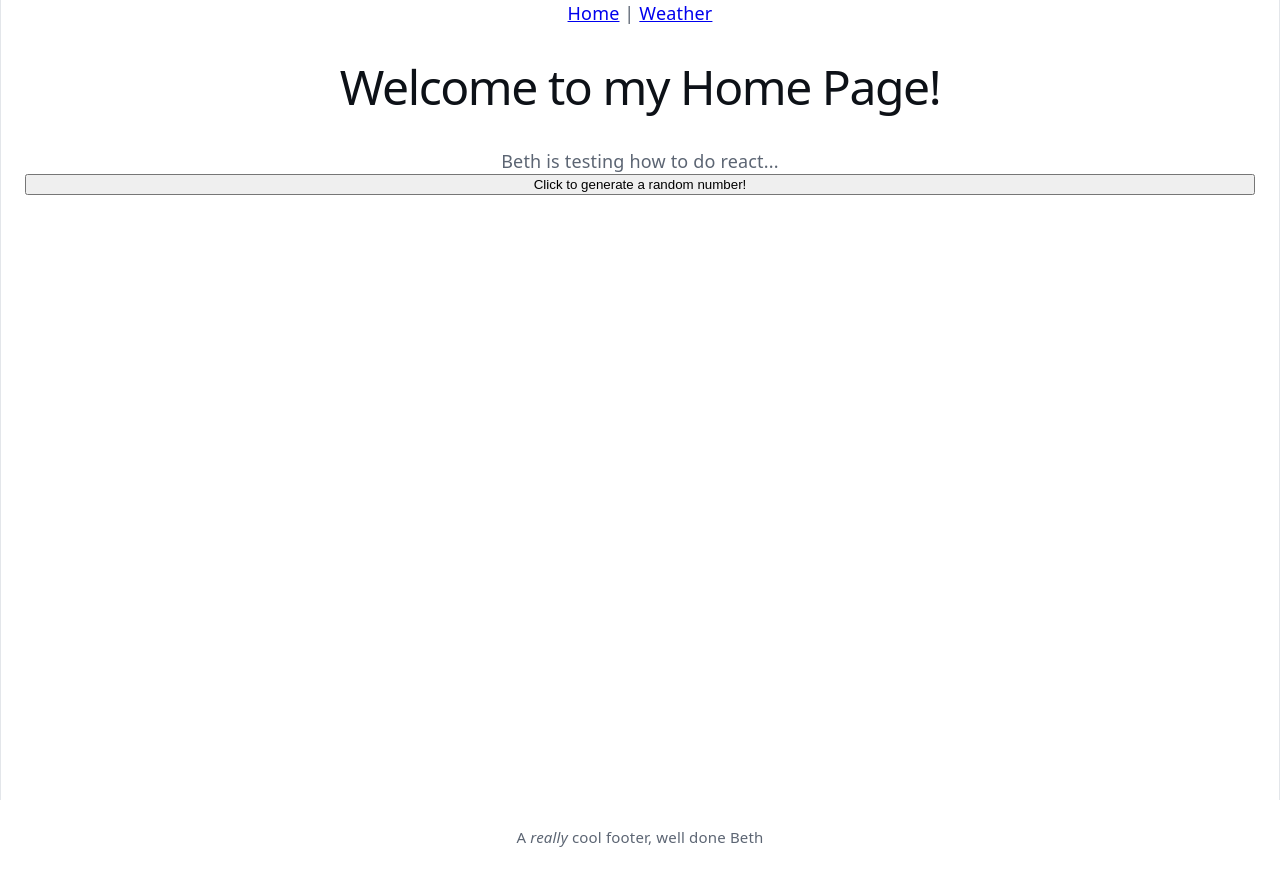
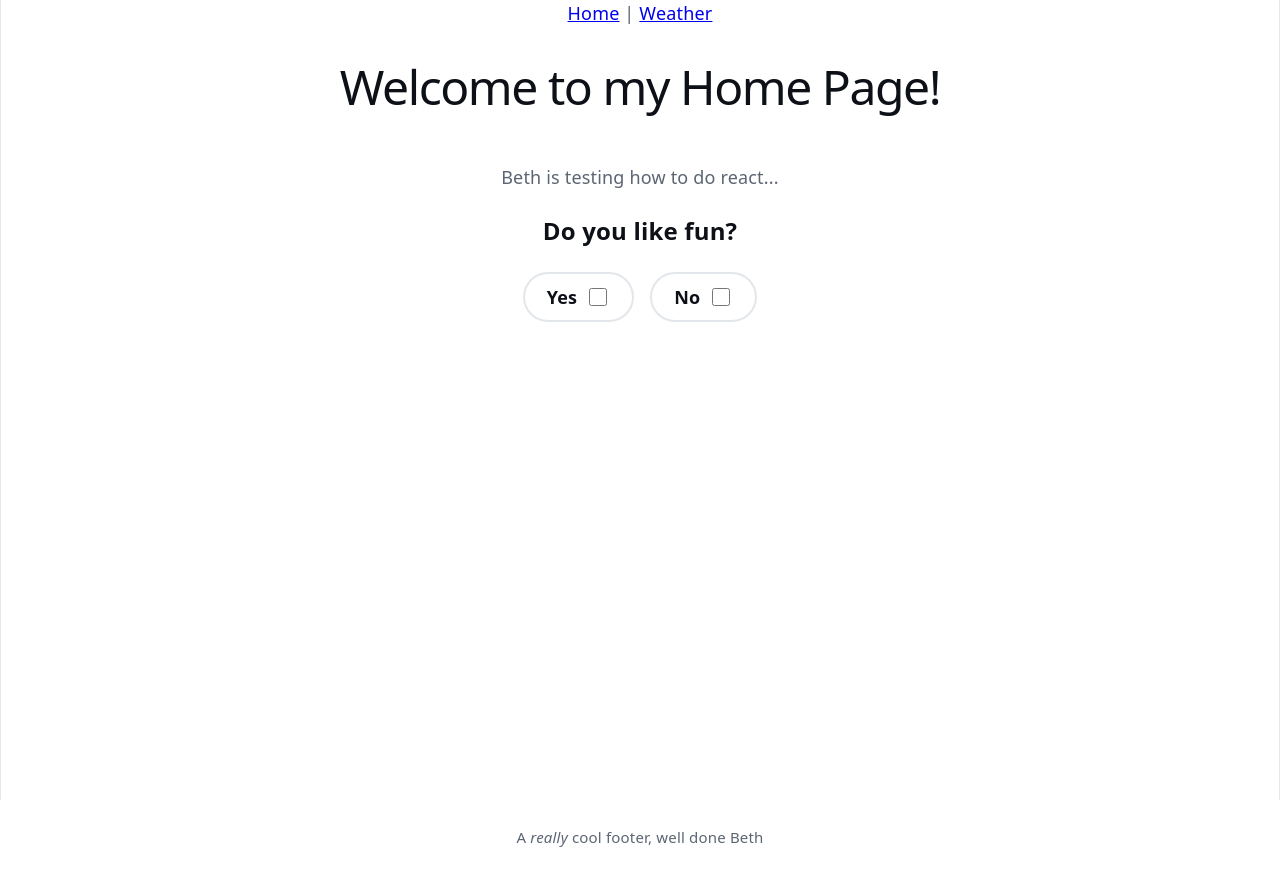
Before and after one commit to bethclarke-s/ns-met-office-weather, a React (Vite) app in the folder metoffice/: page / in a window 1280 px wide. Built offline with nearby package versions, Linux system fonts and the light colour scheme.

Commit message:
Home screen has been edited

```diff
--- a/metoffice/src/App.tsx
+++ b/metoffice/src/App.tsx
@@ -5,8 +5,6 @@ import Home from './Home.js';
 import Weather from './Weather.js';
 
 function App(): React.ReactElement {
-
-
 
   return <>
       <BrowserRouter>
--- /dev/null
+++ b/metoffice/src/Home.css
@@ -0,0 +1,214 @@
+/* ---------------------------------------------------------------
+   Home page — the "fun" zone
+   Loud on purpose. Everything here is class-scoped so it can't
+   leak into the weather page.
+   --------------------------------------------------------------- */
+
+.fun-zone {
+  display: flex;
+  flex-direction: column;
+  align-items: center;
+  gap: 20px;
+  padding: 16px 0 32px;
+}
+
+/* --- the question ------------------------------------------------ */
+
+.fun-question {
+  font-size: 24px;
+  font-weight: 600;
+  color: var(--text-h);
+  margin: 8px 0;
+}
+
+.fun-options {
+  display: flex;
+  justify-content: center;
+  gap: 16px;
+  flex-wrap: wrap;
+}
+
+.fun-options label {
+  display: inline-flex;
+  align-items: center;
+  gap: 8px;
+  padding: 10px 22px;
+  border: 2px solid var(--border);
+  border-radius: 999px;
+  font-weight: 600;
+  color: var(--text-h);
+  cursor: pointer;
+  transition:
+    border-color 0.15s ease,
+    background 0.15s ease,
+    transform 0.15s ease;
+}
+
+.fun-options label:hover {
+  border-color: #ff8e53;
+  background: rgba(255, 142, 83, 0.1);
+  transform: translateY(-2px);
+}
+
+.fun-options input[type="checkbox"] {
+  accent-color: #ff6b6b;
+  width: 18px;
+  height: 18px;
+  cursor: pointer;
+}
+
+/* --- the big number ---------------------------------------------- */
+
+.fun-number {
+  font-size: 108px;
+  font-weight: 800;
+  line-height: 1;
+  letter-spacing: -4px;
+  margin: 8px 0;
+  background: linear-gradient(
+    120deg,
+    #ff6b6b 0%,
+    #ffd93d 30%,
+    #6bcb77 60%,
+    #4d96ff 100%
+  );
+  -webkit-background-clip: text;
+  background-clip: text;
+  color: transparent;
+  animation: number-pop 0.45s cubic-bezier(0.34, 1.56, 0.64, 1);
+
+  @media (max-width: 1024px) {
+    font-size: 72px;
+    letter-spacing: -2px;
+  }
+}
+
+@keyframes number-pop {
+  0% {
+    transform: scale(0.3) rotate(-12deg);
+    opacity: 0;
+  }
+  70% {
+    transform: scale(1.12) rotate(4deg);
+    opacity: 1;
+  }
+  100% {
+    transform: scale(1) rotate(0deg);
+  }
+}
+
+/* --- buttons ------------------------------------------------------ */
+
+.fun-button {
+  font: inherit;
+  font-weight: 700;
+  padding: 14px 30px;
+  border: none;
+  border-radius: 999px;
+  color: #fff;
+  cursor: pointer;
+  /* the second shadow is the "thickness" under the button */
+  transition:
+    transform 0.12s ease,
+    box-shadow 0.12s ease,
+    filter 0.2s ease;
+}
+
+.fun-button:hover {
+  filter: brightness(1.08);
+  transform: translateY(-2px);
+}
+
+.fun-button:active {
+  transform: translateY(4px);
+}
+
+.fun-button:focus-visible {
+  outline: 3px solid var(--accent-border);
+  outline-offset: 3px;
+}
+
+/* the big call to action, with a slowly drifting rainbow */
+.fun-button--primary {
+  font-size: 20px;
+  padding: 18px 40px;
+  background: linear-gradient(
+    120deg,
+    #ff6b6b,
+    #ff8e53,
+    #ffd93d,
+    #6bcb77,
+    #4d96ff,
+    #b56bff,
+    #ff6b6b
+  );
+  background-size: 300% 100%;
+  box-shadow:
+    0 6px 0 #c4485f,
+    0 12px 24px rgba(255, 107, 107, 0.4);
+  animation: rainbow-drift 8s linear infinite;
+}
+
+.fun-button--primary:active {
+  box-shadow:
+    0 2px 0 #c4485f,
+    0 6px 12px rgba(255, 107, 107, 0.4);
+}
+
+@keyframes rainbow-drift {
+  from {
+    background-position: 0% 50%;
+  }
+  to {
+    background-position: 300% 50%;
+  }
+}
+
+.fun-button--again {
+  background: linear-gradient(135deg, #6bcb77, #2fa8a0);
+  box-shadow:
+    0 5px 0 #24806f,
+    0 10px 20px rgba(107, 203, 119, 0.35);
+}
+
+.fun-button--again:active {
+  box-shadow:
+    0 1px 0 #24806f,
+    0 5px 10px rgba(107, 203, 119, 0.35);
+}
+
+.fun-button--reset {
+  font-size: 15px;
+  padding: 10px 22px;
+  background: linear-gradient(135deg, #8e9bb3, #6c7a94);
+  box-shadow:
+    0 4px 0 #4d586d,
+    0 8px 14px rgba(108, 122, 148, 0.3);
+}
+
+.fun-button--reset:active {
+  box-shadow:
+    0 1px 0 #4d586d,
+    0 4px 8px rgba(108, 122, 148, 0.3);
+}
+
+.fun-buttons {
+  display: flex;
+  align-items: center;
+  justify-content: center;
+  gap: 14px;
+  flex-wrap: wrap;
+}
+
+/* the global reduced-motion rule in index.css kills the durations,
+   but these loops should stop entirely rather than just run fast */
+@media (prefers-reduced-motion: reduce) {
+  .fun-button--primary {
+    animation: none;
+    background-position: 0% 50%;
+  }
+
+  .fun-number {
+    animation: none;
+  }
+}
--- a/metoffice/src/Home.tsx
+++ b/metoffice/src/Home.tsx
@@ -1,9 +1,14 @@
 import React, {useState} from 'react';
 import './index.css'
+import './Home.css'
+import { useNavigate } from 'react-router-dom';
 
 function Home() {
+  const [enjoysFun, setEnjoysFun] = useState<boolean>();
   const [randomNumber, setRandomNumber] = useState<number>();
   const [randomNumberButtonVisible, setRandomNumberButtonVisible] = useState<boolean>(true);
+
+  const navigate = useNavigate();
 
   const updateRandomNumber = (): React.ReactElement => {
     const num = Math.floor((Math.random() * 1000)+1);
@@ -19,18 +24,54 @@ function Home() {
     updateRandomNumberButtonVisible();
   }
 
+  const handleCheck = (): React.ReactElement => {
+    setEnjoysFun(true)
+  }
+
+  const redirectToWeather = (): React.ReactElement => {
+    navigate("/weather")
+  }
+
+  let page_content;
+  if (enjoysFun === undefined){
+    page_content = <>
+    <p> Beth is testing how to do react...</p>
+    <p className="fun-question"> Do you like fun?</p>
+      <div className="fun-options">
+        <label> Yes
+          <input
+            type="checkbox"
+            onChange={handleCheck}
+            />
+        </label>
+        <label> No
+          <input
+            type="checkbox"
+            onChange={redirectToWeather}
+            />
+        </label>
+      </div> </>
+  } else if (enjoysFun) {
+    page_content =  <>
+    {randomNumberButtonVisible ? (
+      <button className="fun-button fun-button--primary" onClick = {handleRandomButtonClick}> Click to generate a random number! </button>
+        ) : (
+      <>
+      <h1 className="fun-number" key={randomNumber}>{randomNumber}</h1>
+      <div className="fun-buttons">
+        <button className="fun-button fun-button--again" onClick = {updateRandomNumber}> Choose a new number (fun!)</button>
+        <button className="fun-button fun-button--reset" onClick = {updateRandomNumberButtonVisible}> Reset (less fun) </button>
+      </div>
+    </>)}
+    </>
+  }
+
   return <>
   <h1>Welcome to my Home Page!</h1>
-  <p> Beth is testing how to do react...</p>
-  {randomNumberButtonVisible ? (
-    <button onClick = {handleRandomButtonClick}> Click to generate a random number! </button>
-    ) : (
-    <>
-      <h1>{randomNumber}</h1>
-      <button onClick = {updateRandomNumber}> Choose a new number (fun!)</button>
-      <button onClick = {updateRandomNumberButtonVisible}> Reset (less fun) </button>
-    </>)}
-  </>;
+  <div className="fun-zone">
+    {page_content}
+  </div>
+  </>
 }
 
 export default Home;
```
